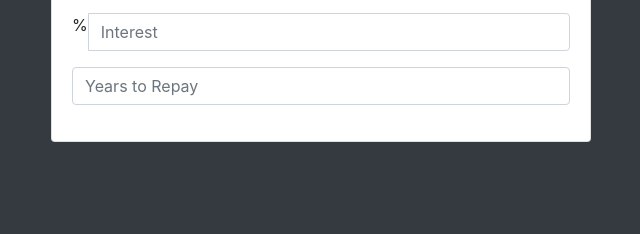
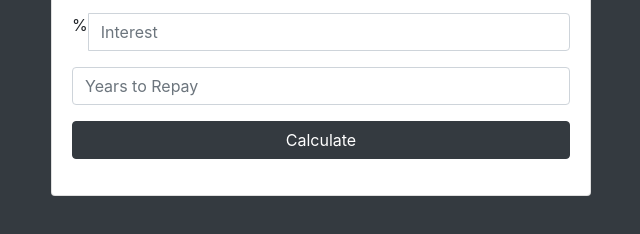
Before and after one commit to suzanamelomoraes/loan-calculator, a website: page index.html in a window 1280 px wide. Shown: the part 182-416 px from the top of the page, without its empty margins (319-959 px from the left). Drawn offline with nearby package versions, Linux system fonts and the light colour scheme.

Commit message:
include submit button inside the form

```diff
--- a/index.html
+++ b/index.html
@@ -35,7 +35,9 @@
                         <div class="form-group">
                             <input type="number" class="form-control" id="years" placeholder="Years to Repay">
                         </div>
-
+                        <div class="form-group">
+                            <input type="submit" value="Calculate" class="btn btn-dark btn-block">
+                        </div>
                     </form>
                 </div>
             </div>
```
